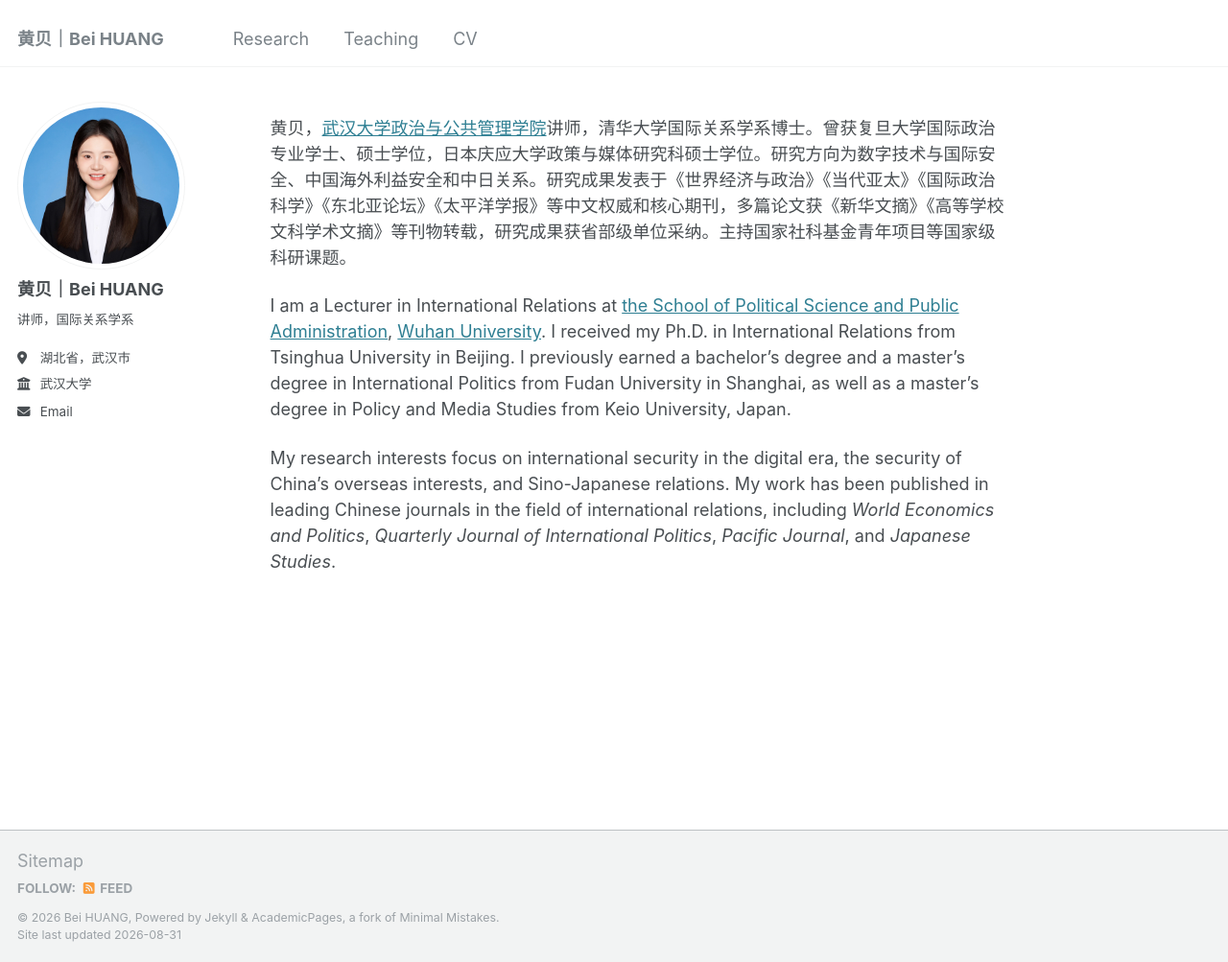
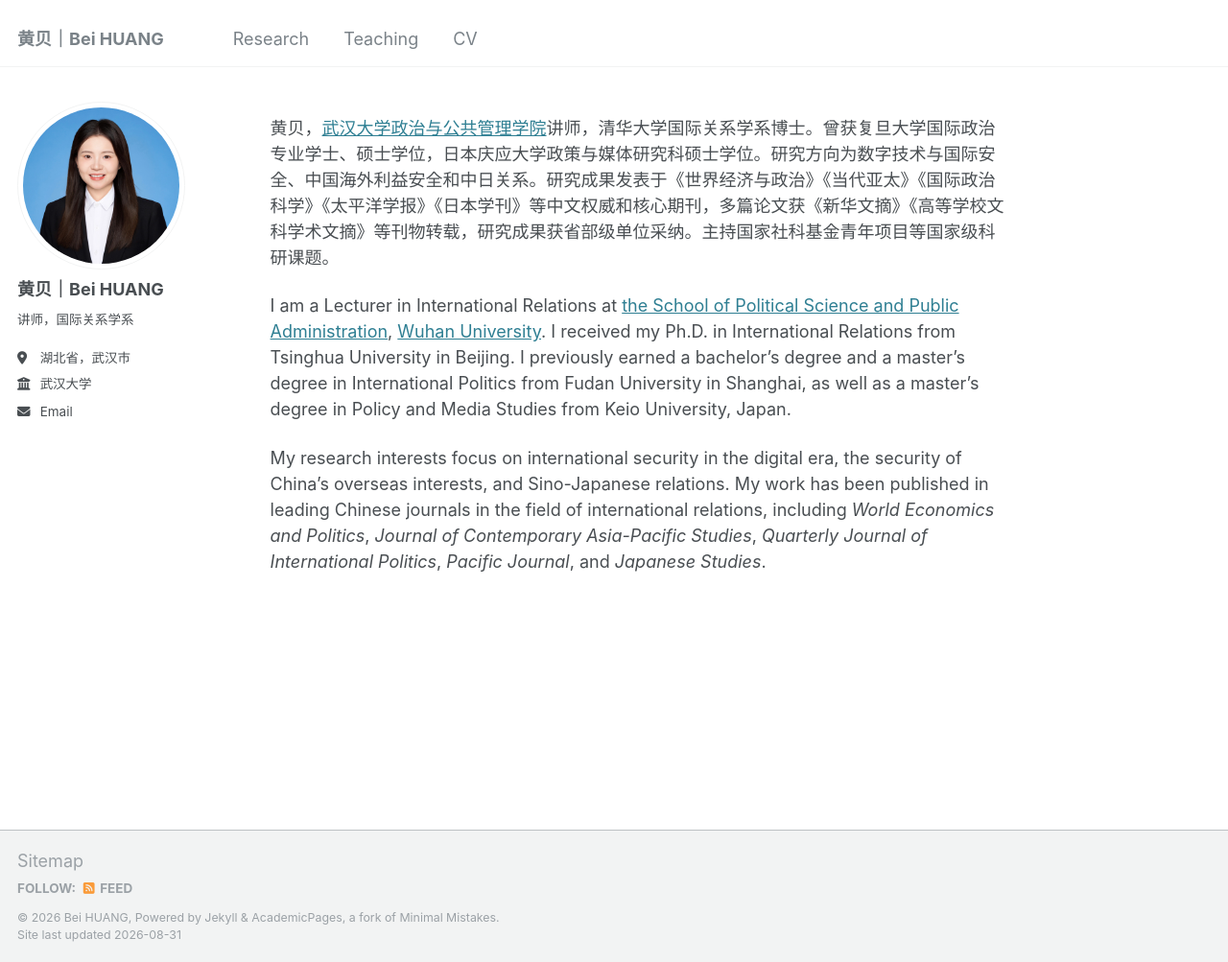
Before and after one commit to huangb5094/huangb5094.github.io, a Jekyll site: the page built from _pages/about.md, in a window 1280 px wide and 1003 px high. Shown: the whole window at 96% size. Built offline with Jekyll 4.4.1, drawn with Linux system fonts in a browser that asks for light colours.

Commit message:
Update about.md

```diff
--- a/_pages/about.md
+++ b/_pages/about.md
@@ -7,9 +7,9 @@ redirect_from:
   - /about.html
 ---
 
-黄贝，[武汉大学政治与公共管理学院](https://pspa.whu.edu.cn/)讲师，清华大学国际关系学系博士。曾获复旦大学国际政治专业学士、硕士学位，日本庆应大学政策与媒体研究科硕士学位。研究方向为数字技术与国际安全、中国海外利益安全和中日关系。研究成果发表于《世界经济与政治》《当代亚太》《国际政治科学》《东北亚论坛》《太平洋学报》等中文权威和核心期刊，多篇论文获《新华文摘》《高等学校文科学术文摘》等刊物转载，研究成果获省部级单位采纳。主持国家社科基金青年项目等国家级科研课题。
+黄贝，[武汉大学政治与公共管理学院](https://pspa.whu.edu.cn/)讲师，清华大学国际关系学系博士。曾获复旦大学国际政治专业学士、硕士学位，日本庆应大学政策与媒体研究科硕士学位。研究方向为数字技术与国际安全、中国海外利益安全和中日关系。研究成果发表于《世界经济与政治》《当代亚太》《国际政治科学》《太平洋学报》《日本学刊》等中文权威和核心期刊，多篇论文获《新华文摘》《高等学校文科学术文摘》等刊物转载，研究成果获省部级单位采纳。主持国家社科基金青年项目等国家级科研课题。
 
 
 I am a Lecturer in International Relations at [the School of Political Science and Public Administration](https://pspa.whu.edu.cn/), [Wuhan University](https://en.whu.edu.cn/). I received my Ph.D. in International Relations from Tsinghua University in Beijing. I previously earned a bachelor’s degree and a master’s degree in International Politics from Fudan University in Shanghai, as well as a master’s degree in Policy and Media Studies from Keio University, Japan.
 
-My research interests focus on international security in the digital era, the security of China’s overseas interests, and Sino-Japanese relations. My work has been published in leading Chinese journals in the field of international relations, including *World Economics and Politics*, *Quarterly Journal of International Politics*, *Pacific Journal*, and *Japanese Studies*.
+My research interests focus on international security in the digital era, the security of China’s overseas interests, and Sino-Japanese relations. My work has been published in leading Chinese journals in the field of international relations, including *World Economics and Politics*, *Journal of Contemporary Asia-Pacific Studies*, *Quarterly Journal of International Politics*, *Pacific Journal*, and *Japanese Studies*.
```
